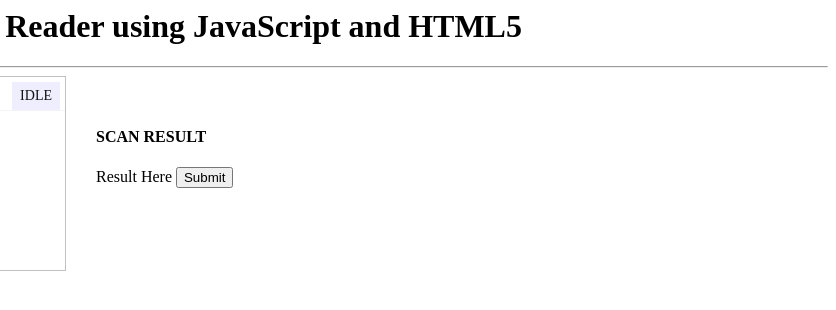
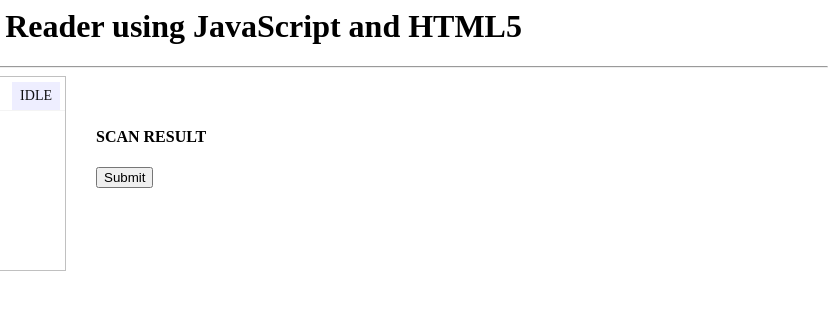
Before and after one commit to cgandolfor/barcodereader, a plain HTML site: page index.html in a window 1280 px wide. Shown: the full height of the page, 444-1280 px from the left. Drawn offline with Linux system fonts and the light colour scheme.

Commit message:
Update index.html

```diff
--- a/index.html
+++ b/index.html
@@ -17,7 +17,7 @@
   </div>
   <div class="col" style="padding:30px;">
     <h4>SCAN RESULT</h4>
-    <div id="result">Result Here <button onclick="submitValue()">Submit</button></div>
+    <div id="result"><button onclick="submitValue()">Submit</button></div>
   </div>
 </div>
 <script type="text/javascript">
```
